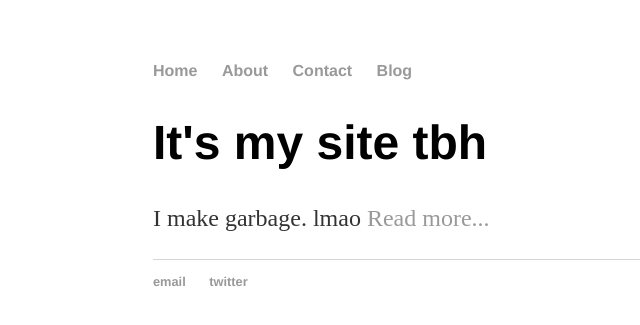
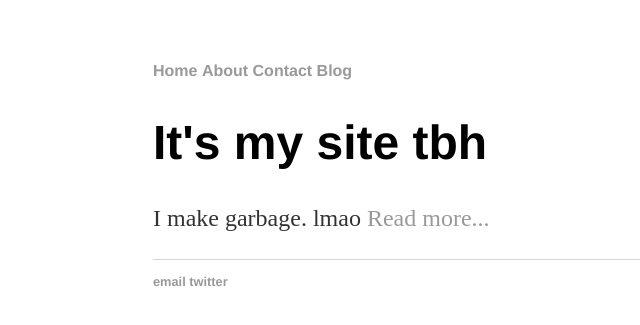
Before and after one commit to glasscaked/strip, a Jekyll site: the page built from index.html, in a window 1280 px wide. Shown: the top 325 px of the page, without its empty margins (231-871 px from the left). Built offline with Jekyll 4.4.1, drawn with Linux system fonts in a browser that asks for light colours.

Commit message:
Update main.css

```diff
--- a/css/main.css
+++ b/css/main.css
@@ -12,7 +12,7 @@ h3 { font-size: 2.3em; }
 h4 { font-size: 1.9em; }
 
 nav ul, footer ul { font-size: 1em; font-family: 'Helvetica', 'Arial', 'Sans-Serif'; padding: 0px; list-style: none; font-weight: bold; }
-nav ul li, footer ul li { display: inline; margin-right: 20px; }
+nav ul li, footer ul li { display: inline; margin-center: 20px; }
 
 footer { border-top: 1px solid #d5d5d5; font-size: .8em; }
 
```
